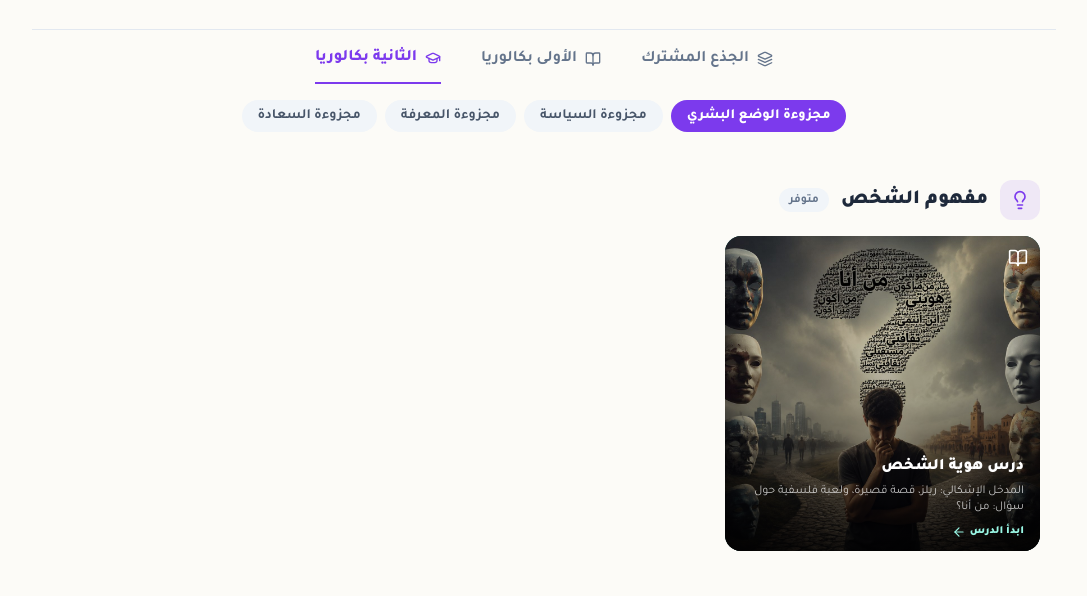
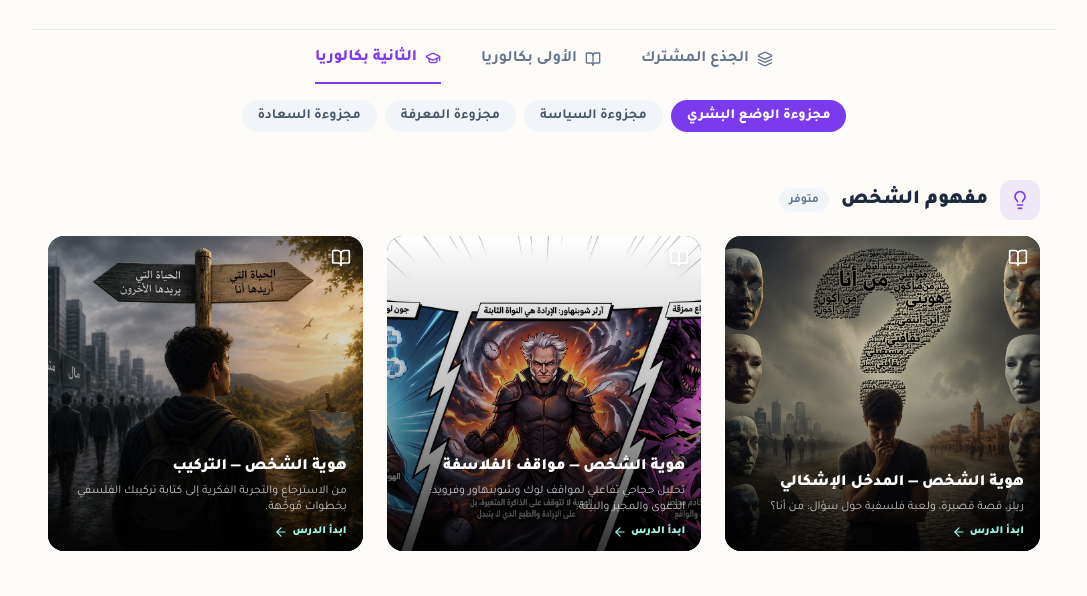
Before and after one commit to 01mohamedelyousfi-design/MAHABATLHIKMA, a website: page lessons/index.html in a window 1280 px wide. Shown: the part 304-900 px from the top of the page, without its empty margins (96-1183 px from the left). Drawn offline with Linux system fonts and the light colour scheme.

Commit message:
Wire 3-stage identity lesson into lessons hub

```diff
--- a/lessons/index.html
+++ b/lessons/index.html
@@ -212,10 +212,22 @@
                                     name: 'مفهوم الشخص',
                                     lessons: [
                                         {
-                                            title: 'درس هوية الشخص',
-                                            desc: 'المدخل الإشكالي: ريلز، قصة قصيرة، ولعبة فلسفية حول سؤال: من أنا؟',
+                                            title: 'هوية الشخص — المدخل الإشكالي',
+                                            desc: 'ريلز، قصة قصيرة، ولعبة فلسفية حول سؤال: من أنا؟',
                                             url: '/lessons/identity-problematique',
                                             cover: '/assets/lessons/identity-cover.jpg',
+                                        },
+                                        {
+                                            title: 'هوية الشخص — مواقف الفلاسفة',
+                                            desc: 'تحليل حجاجي تفاعلي لمواقف لوك وشوبنهاور وفرويد: الدعوى والمجيز والبينة.',
+                                            url: '/lessons/identity-philosophers',
+                                            cover: '/assets/philosophers/philosophers-header.webp',
+                                        },
+                                        {
+                                            title: 'هوية الشخص — التركيب',
+                                            desc: 'من الاسترجاع والتجربة الفكرية إلى كتابة تركيبك الفلسفي بخطوات مُوجَّهة.',
+                                            url: '/lessons/identity-synthesis',
+                                            cover: '/assets/lessons/identity-story.jpg',
                                         },
                                     ],
                                 },
@@ -452,7 +464,7 @@
     </script>
 
     <footer class="text-center text-slate-400 text-xs py-6 border-t border-slate-100 mt-10">
-        <p>آخر تحديث: <time datetime="2026-08-20">٢٠ غشت ٢٠٢٦</time> — <a href="/" class="underline hover:text-slate-600">محبة الحكمة</a></p>
+        <p>آخر تحديث: <time datetime="2026-08-22">٢٢ غشت ٢٠٢٦</time> — <a href="/" class="underline hover:text-slate-600">محبة الحكمة</a></p>
     </footer>
 </body>
 </html>
```
